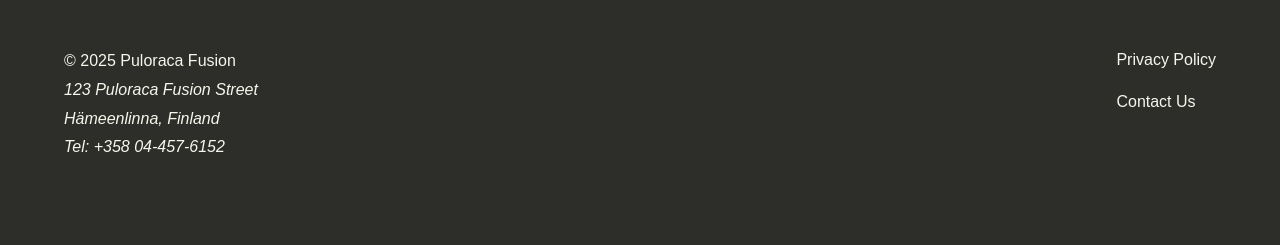
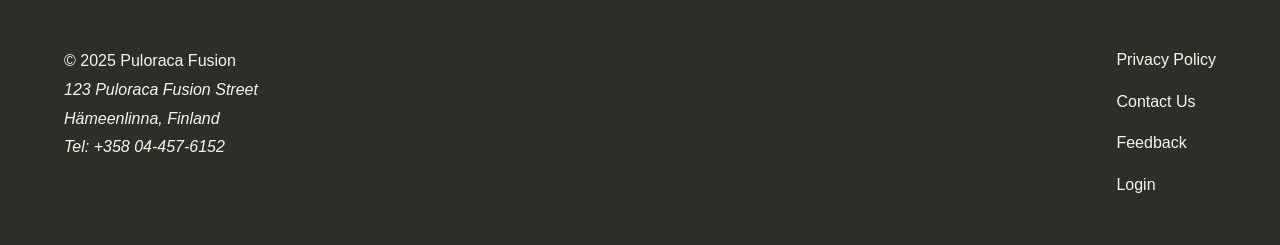
Before and after one commit to loyceabbie/puloraca_fusion1, a PHP site: page / in a window 1280 px wide. Shown: the part 2193-2438 px from the top of the page. Before the commit the page ends 2345 px from the top, so only its background shows below. Run offline with PHP 8.4, Linux system fonts and the light colour scheme.

Commit message:
Update Settings

```diff
--- a/HTML AND OTHER PAGES/login/login.php
+++ b/HTML AND OTHER PAGES/login/login.php
@@ -1,5 +1,5 @@
 <?php
-include 'db_connect.php';
+include 'db_config.php';
 session_start();
 
 if ($_SERVER["REQUEST_METHOD"] == "POST") {
--- a/index.html
+++ b/index.html
@@ -122,6 +122,8 @@
             <div class="footer-links">
                 <a href="HTML AND OTHER PAGES\privacy.html">Privacy Policy</a>
                 <a href="HTML AND OTHER PAGES/contact from/contact.html">Contact Us</a>
+                <a href="HTML AND OTHER PAGES/feedback/feedback_form.html">Feedback</a>
+                <a href="HTML AND OTHER PAGES/login/login.php">Login</a>
             </div>
         </div>
     </footer>
```
